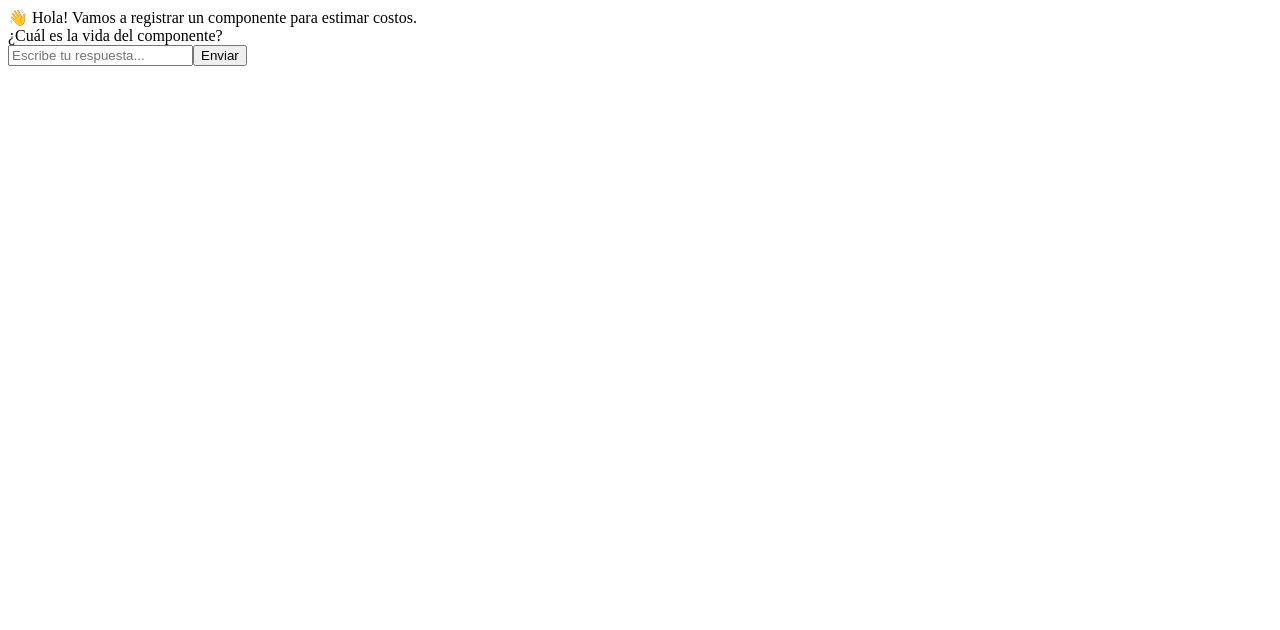
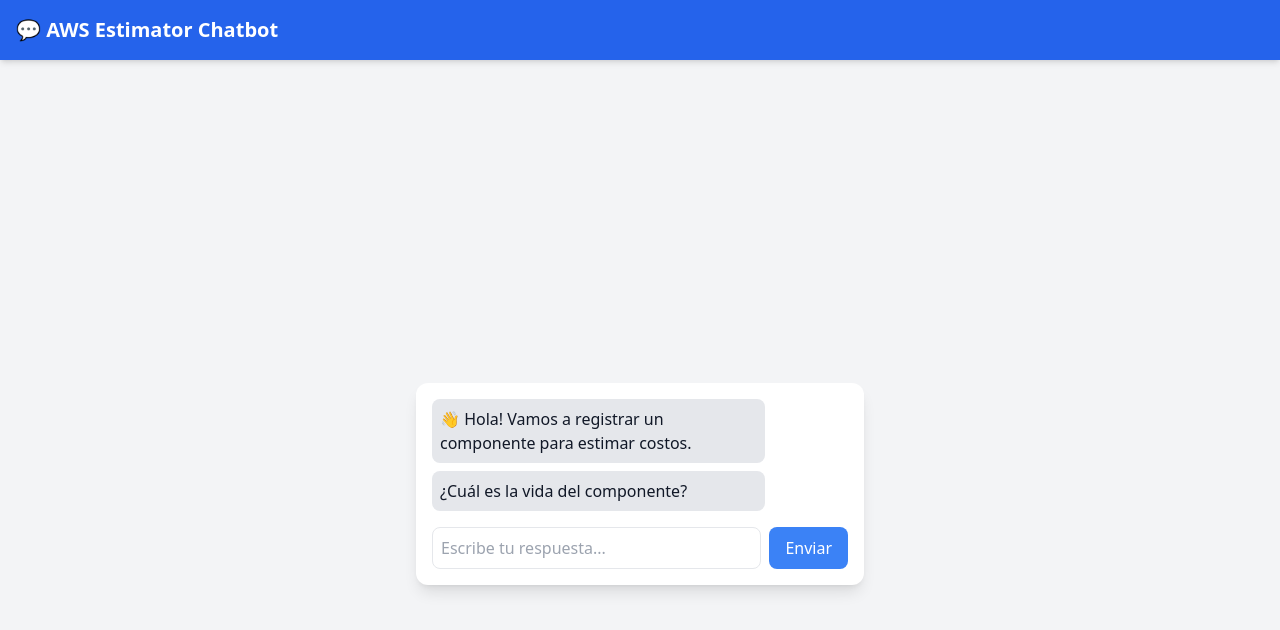
Before and after one commit to CarlosCruzSB/aws-estimator-chatbot, a Next.js app: page / in a window 1280 px wide. Shown: the top 630 px of the page. Built offline with nearby package versions, Linux system fonts and the light colour scheme.

Commit message:
feat: add Tailwind root layout for chatbot

```diff
--- /dev/null
+++ b/app/layout.js
@@ -0,0 +1,28 @@
+// app/layout.js
+import "./globals.css";
+
+export const metadata = {
+  title: "AWS Estimator Chatbot",
+  description: "Chatbot para estimación de costos en AWS",
+};
+
+export default function RootLayout({ children }) {
+  return (
+    <html lang="es">
+      <head />
+      <body className="bg-gray-100 text-gray-900 min-h-screen flex flex-col">
+        {/* Header */}
+        <header className="bg-blue-600 text-white shadow-md">
+          <div className="container mx-auto px-4 py-4 flex items-center justify-between">
+            <h1 className="text-xl font-semibold">💬 AWS Estimator Chatbot</h1>
+          </div>
+        </header>
+
+        {/* Contenido principal */}
+        <main className="flex-1 container mx-auto px-4 py-6">
+          {children}
+        </main>
+      </body>
+    </html>
+  );
+}
```
